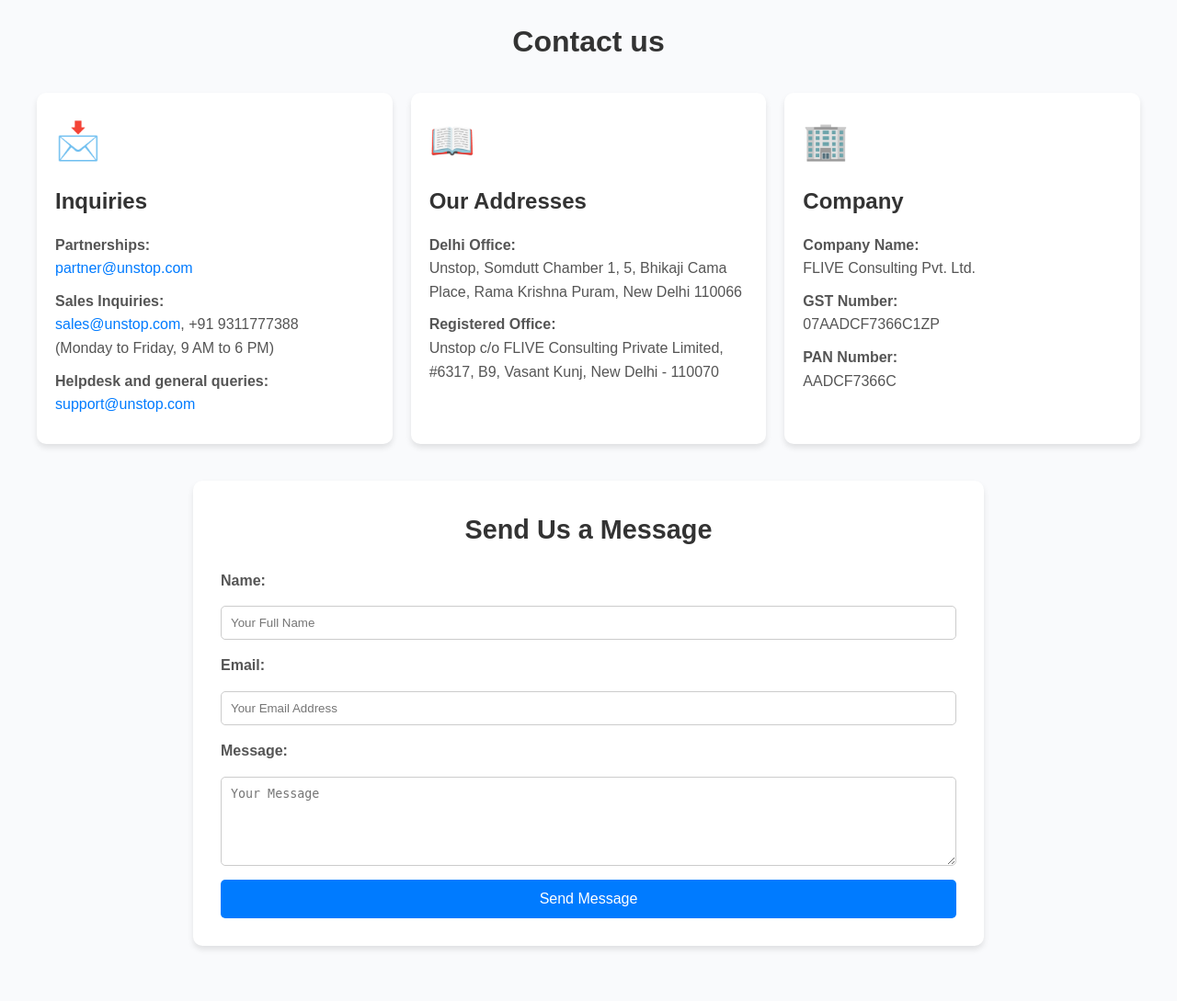
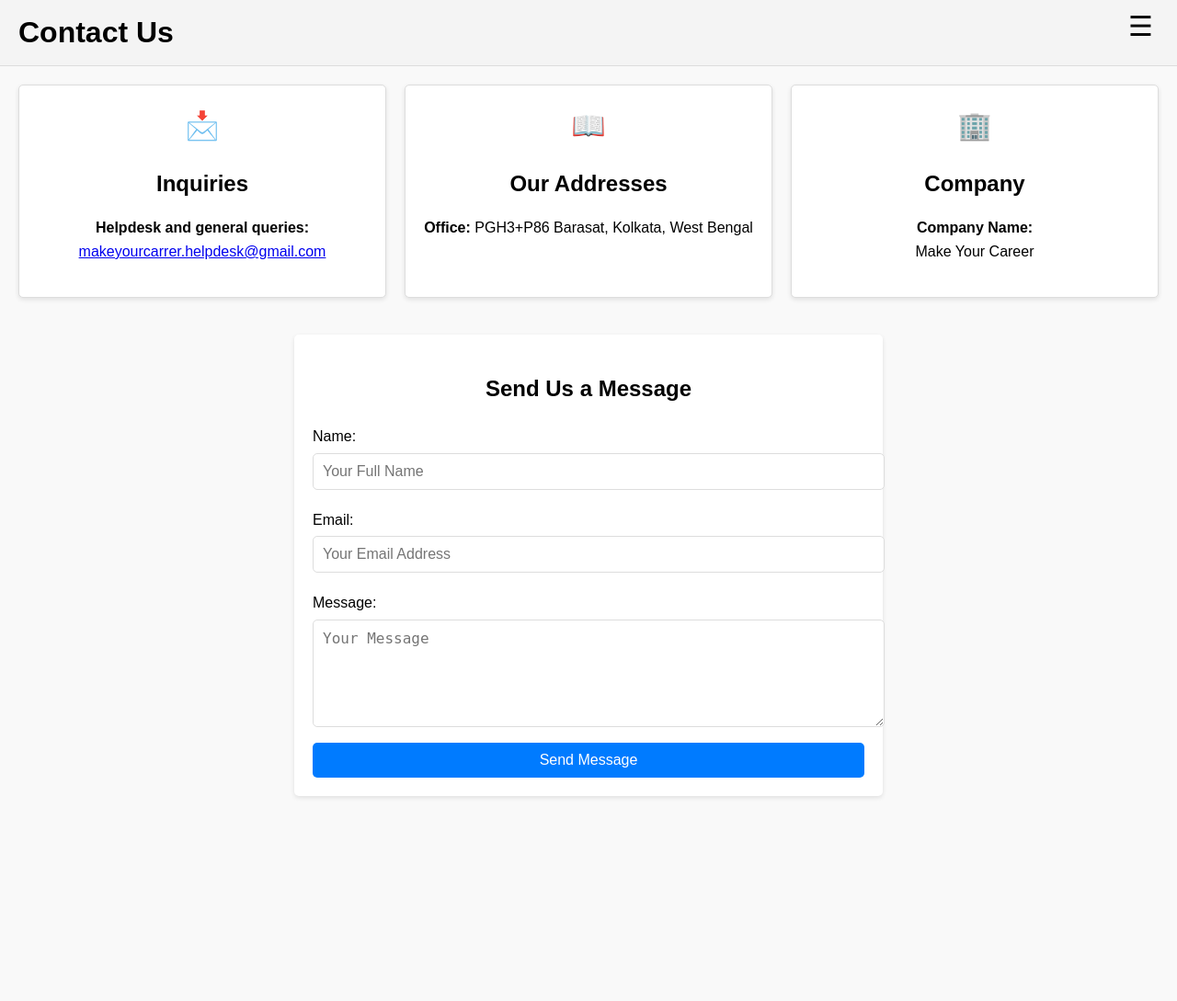
Before and after one commit to Sayan209191/Job-Portal, a Django app: page /contact-us in a window 1280 px wide. Shown: the whole page at 92% size. After the commit the page ends 868 px from the top, so only its background shows below. Run offline with Django 5.2, Linux system fonts and the light colour scheme.

Commit message:
home page updated and some changes in Contact Us page and form

```diff
--- a/static/style/footer/contact.css
+++ b/static/style/footer/contact.css
@@ -1,125 +1,139 @@
-body, h1, h2, p, label, input, textarea, button, a {
+/* General Styles */
+body {
+    font-family: Arial, sans-serif;
     margin: 0;
     padding: 0;
     box-sizing: border-box;
+    line-height: 1.6;
+    background-color: #f9f9f9;
 }
 
-body {
-    font-family: Arial, sans-serif;
-    background-color: #f9fafc;
-    color: #333;
-    line-height: 1.6;
-    padding: 20px;
-}
-
-/* Header */
+/* Header Styles */
 header {
-    text-align: center;
-    margin-bottom: 30px;
+    position: relative;
+    padding: 10px 20px;
+    background-color: #f4f4f4;
+    display: flex;
+    justify-content: space-between;
+    align-items: center;
+    border-bottom: 1px solid #ddd;
 }
 
 header h1 {
-    font-size: 2rem;
-    color: #333;
+    margin: 0;
 }
 
-/* Contact Container */
-.contact-container {
-    display: grid;
-    grid-template-columns: repeat(3, 1fr);
-    gap: 20px;
-    max-width: 1200px;
-    margin: 0 auto;
+/* Menu Button */
+.menu-container {
+    position: absolute;
+    top: 10px;
+    right: 20px;
 }
 
-/* Contact Card */
+.menu-button {
+    background: none;
+    border: none;
+    font-size: 30px;
+    cursor: pointer;
+}
+
+/* Dropdown Menu */
+.menu-dropdown {
+    display: none;
+    position: absolute;
+    right: 0;
+    top: 30px;
+    background-color: white;
+    box-shadow: 0px 8px 16px rgba(0, 0, 0, 0.2);
+    min-width: 160px;
+    z-index: 1;
+}
+
+.menu-dropdown a {
+    display: block;
+    padding: 12px 16px;
+    text-decoration: none;
+    color: black;
+    font-size: 16px;
+}
+
+.menu-dropdown a:hover {
+    background-color: #ddd;
+}
+
+/* Show dropdown when menu is clicked */
+.menu-container:hover .menu-dropdown {
+    display: block;
+}
+
+/* Contact Details Section */
+.contact-container {
+    display: flex;
+    flex-wrap: wrap;
+    gap: 20px;
+    padding: 20px;
+    justify-content: space-around;
+}
+
 .contact-card {
-    background: #ffffff;
-    border-radius: 10px;
+    flex: 1 1 calc(30% - 20px);
+    background: white;
     padding: 20px;
-    box-shadow: 0 4px 6px rgba(0, 0, 0, 0.1);
-    text-align: left;
+    border: 1px solid #ddd;
+    border-radius: 5px;
+    text-align: center;
+    box-shadow: 0 2px 5px rgba(0, 0, 0, 0.1);
 }
 
 .contact-card .icon {
-    font-size: 2.5rem;
-    margin-bottom: 15px;
-    color: #ff9900;
+    font-size: 30px;
+    margin-bottom: 10px;
 }
 
 .contact-card h2 {
-    font-size: 1.5rem;
-    margin-bottom: 15px;
-    color: #333;
+    margin-bottom: 10px;
 }
 
-.contact-card p {
-    font-size: 1rem;
-    margin-bottom: 10px;
-    color: #555;
-}
-
-.contact-card a {
-    color: #007bff;
-    text-decoration: none;
-}
-
-.contact-card a:hover {
-    text-decoration: underline;
-}
-
-/* Contact Form Container */
+/* Contact Form Section */
 .contact-form-container {
-    margin: 40px auto;
-    max-width: 800px;
-    background: #ffffff;
-    padding: 30px;
-    border-radius: 10px;
-    box-shadow: 0 4px 6px rgba(0, 0, 0, 0.1);
+    padding: 20px;
+    background: white;
+    border-radius: 5px;
+    margin: 20px auto;
+    max-width: 600px;
+    box-shadow: 0 2px 5px rgba(0, 0, 0, 0.1);
 }
 
 .contact-form-container h2 {
-    font-size: 1.8rem;
+    text-align: center;
     margin-bottom: 20px;
-    color: #333;
-    text-align: center;
-}
-
-.contact-form {
-    display: flex;
-    flex-direction: column;
-    gap: 15px;
 }
 
 .contact-form label {
-    font-size: 1rem;
-    font-weight: bold;
-    color: #555;
+    display: block;
+    margin: 10px 0 5px;
 }
 
 .contact-form input,
 .contact-form textarea {
     width: 100%;
     padding: 10px;
-    border: 1px solid #ccc;
+    margin-bottom: 10px;
+    border: 1px solid #ddd;
     border-radius: 5px;
-    outline: none;
-}
-
-.contact-form input:focus,
-.contact-form textarea:focus {
-    border-color: #007bff;
+    font-size: 16px;
 }
 
 .contact-form button {
-    padding: 12px;
+    padding: 10px 20px;
     background: #007bff;
     color: #fff;
     border: none;
     border-radius: 5px;
     cursor: pointer;
-    font-size: 1rem;
-    transition: background 0.3s ease;
+    font-size: 16px;
+    display: block;
+    width: 100%;
 }
 
 .contact-form button:hover {
--- a/static/style/home/style.css
+++ b/static/style/home/style.css
@@ -288,3 +288,6 @@
     height: auto;
 
 }
+
+
+/* jobs data css
--- a/template/footer/contactus.html
+++ b/template/footer/contactus.html
@@ -9,30 +9,31 @@
 </head>
 <body>
     <header>
-        <h1>Contact us</h1>
+        <h1>Contact Us</h1>
+        <!-- Menu Button -->
+        <div class="menu-container">
+            <button class="menu-button">☰</button>
+            <div class="menu-dropdown">
+                <a href="#" >Go To Home</a>
+            </div>
+        </div>
     </header>
     <main>
+        <!-- Contact Details Section -->
         <div class="contact-container">
+            <!-- Inquiries Section -->
             <div class="contact-card">
                 <div class="icon">📩</div>
                 <h2>Inquiries</h2>
-                <p><strong>Partnerships:</strong><br>
-                    <a href="mailto:partner@unstop.com">partner@unstop.com</a></p>
-                <p><strong>Sales Inquiries:</strong><br>
-                    <a href="mailto:sales@unstop.com">sales@unstop.com</a>, +91 9311777388<br>
-                    (Monday to Friday, 9 AM to 6 PM)</p>
                 <p><strong>Helpdesk and general queries:</strong><br>
-                    <a href="mailto:support@unstop.com">support@unstop.com</a></p>
+                    <a href="mailto:makeyourcarrer.helpdesk@gmail.com">makeyourcarrer.helpdesk@gmail.com</a></p>
             </div>
 
             <!-- Addresses Section -->
             <div class="contact-card">
                 <div class="icon">📖</div>
                 <h2>Our Addresses</h2>
-                <p><strong>Delhi Office:</strong><br>
-                    Unstop, Somdutt Chamber 1, 5, Bhikaji Cama Place, Rama Krishna Puram, New Delhi 110066</p>
-                <p><strong>Registered Office:</strong><br>
-                    Unstop c/o FLIVE Consulting Private Limited, #6317, B9, Vasant Kunj, New Delhi - 110070</p>
+                <p><strong>Office:</strong> PGH3+P86 Barasat, Kolkata, West Bengal</p>
             </div>
 
             <!-- Company Section -->
@@ -40,11 +41,7 @@
                 <div class="icon">🏢</div>
                 <h2>Company</h2>
                 <p><strong>Company Name:</strong><br>
-                    FLIVE Consulting Pvt. Ltd.</p>
-                <p><strong>GST Number:</strong><br>
-                    07AADCF7366C1ZP</p>
-                <p><strong>PAN Number:</strong><br>
-                    AADCF7366C</p>
+                    Make Your Career</p>
             </div>
         </div>
 
--- a/template/home/base.html
+++ b/template/home/base.html
@@ -8,6 +8,7 @@
     <title>Home</title>
     <link href="{% static 'style/home/style.css' %}" rel="stylesheet">
     <link rel="stylesheet" href="https://cdnjs.cloudflare.com/ajax/libs/font-awesome/6.0.0-beta3/css/all.min.css">
+    <script src="{% static 'js/script.js' %}"></script>
 </head>
 
 <body>
```
Also changed, not shown: template/home/index.html (+102 -0 lines).
